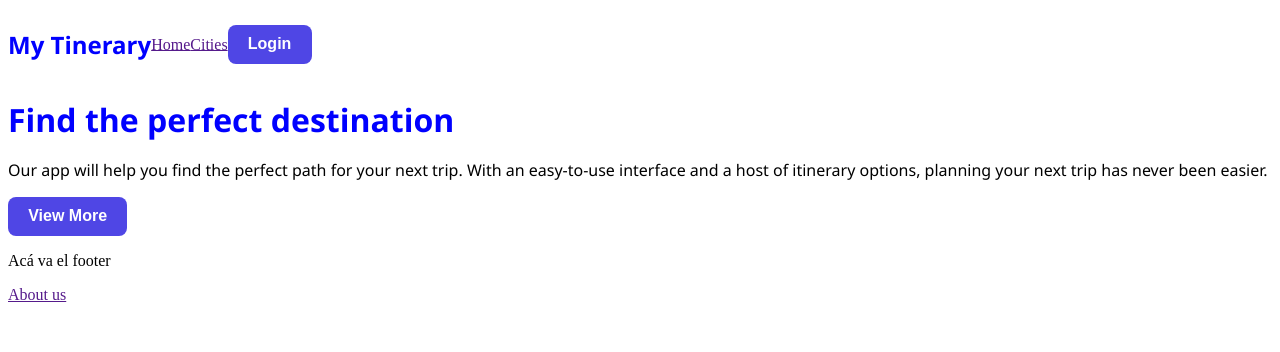
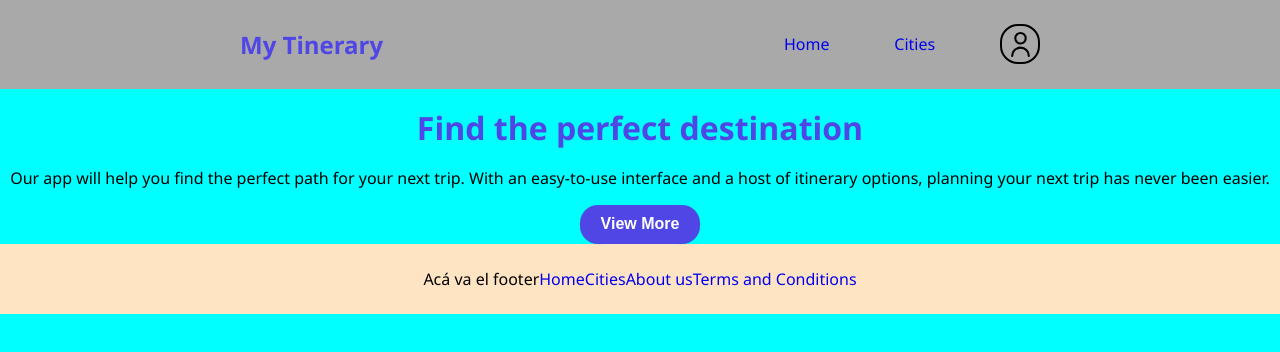
Before and after one commit to Hecse/mytinerary-hector-servin, a React (Vite) app: page / in a window 1280 px wide. Shown: the top 352 px of the page. Built offline with nearby package versions, Linux system fonts and the light colour scheme.

Commit message:
Se acutalizo el diseño

```diff
--- a/src/App.css
+++ b/src/App.css
@@ -0,0 +1,6 @@
+body {
+    padding: 0;
+    margin: 0;
+    box-sizing: border-box;
+    background-color: aqua;
+}
--- a/src/App.jsx
+++ b/src/App.jsx
@@ -4,6 +4,7 @@ import Footer from './components/Footer'
 import './App.css'
 import './styles/Header.css'
 import './styles/Main.css'
+import './styles/Footer.css'
 
 function App() {
 
--- a/src/components/Footer.jsx
+++ b/src/components/Footer.jsx
@@ -2,7 +2,10 @@ const Footer = () => {
     return (
         <footer>
             <p>Acá va el footer</p>
-            <a href="">About us</a>
+            <a href="#">Home</a>
+            <a href="#">Cities</a>
+            <a href="#">About us</a>
+            <a href="#">Terms and Conditions</a>
         </footer>
     )
 }
--- a/src/components/Header.jsx
+++ b/src/components/Header.jsx
@@ -1,14 +1,19 @@
 const Header = () => {
     return (
-        <header className='header-container'>
-            <div>
-                <h2 className='header-title'>My Tinerary</h2>
-            </div>
+        <header>
+            <div className='header-container'>
+                <div>
+                    <h2 className='header-title'>My Tinerary</h2>
+                </div>
+                <div className="nav-bar">
+                    <a href="#">Home</a>
+                    <a href="#">Cities</a>
 
-            <div>
-                <a href="">Home</a>
-                <a href="">Cities</a>
-                <button>Login</button>
+                    <div className="logIn">
+                        <img src="./public/usuario.svg" width={25} alt="logIn" />
+                    </div>
+
+                </div>
             </div>
         </header>
     )
--- /dev/null
+++ b/src/styles/Footer.css
@@ -0,0 +1,9 @@
+footer {
+    display: flex;
+    align-items: center;
+    text-align: center;
+    justify-content: center;
+    font-family: 'Segoe UI', Tahoma, Geneva, Verdana, sans-serif;
+    background-color:bisque;
+    padding: 0.5rem;
+}
--- a/src/styles/Header.css
+++ b/src/styles/Header.css
@@ -1,9 +1,41 @@
+header {
+    display: flex;
+    background-color: darkgray;
+    align-items: center;
+    justify-content: center;
+}
+
 .header-container {
     display: flex;
-    align-items: center;
+    justify-content: space-between;
+    padding:0.5em ;
+    width: 800px;
+
 }
 
 .header-title {
-    color: blue;
+    color: #4F46E5;
     font-family: 'Segoe UI', Tahoma, Geneva, Verdana, sans-serif;
 }
+
+.nav-bar {
+    display: flex;
+    align-items: center;
+    width: 20vw;
+    justify-content: space-between;
+    font-family: 'Segoe UI', Tahoma, Geneva, Verdana, sans-serif;
+}
+
+a {
+    text-decoration: none;
+}
+
+.logIn {
+    display: flex;
+    align-items: center;
+    justify-content: center;
+    border: 2px solid rgb(0, 0, 0);
+    width: 36px;
+    height: 36px;
+    border-radius: 18px;
+}
--- a/src/styles/Main.css
+++ b/src/styles/Main.css
@@ -1,16 +1,21 @@
 .main-container {
     font-family: 'Segoe UI', Tahoma, Geneva, Verdana, sans-serif;
+    text-align: center;
+
+
+    align-items: center;
 }
 
 h1 {
-    color: blue;
+    color: #4F46E5;
     line-height: 1.1;
+
 }
 
 button {
     background-color:#4F46E5;
     color: #ffffff;
-    border-radius: 8px;
+    border-radius: 18px;
     border: 1px solid transparent;
     padding: 0.6em 1.2em;
     font-size: 1em;
```
Also changed, not shown: public/usuario.svg (added), src/components/Main.jsx (line endings or trailing spaces).
